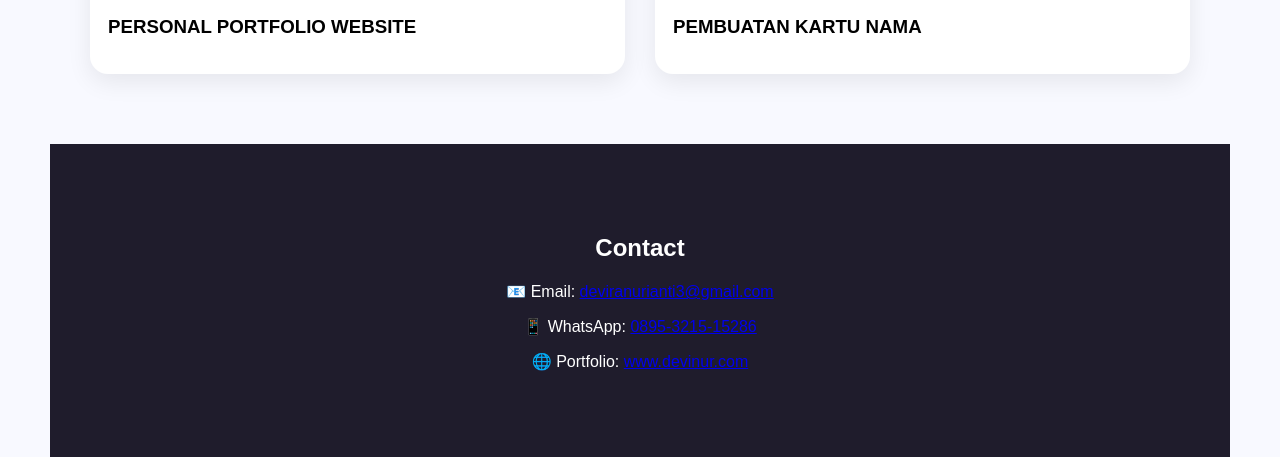
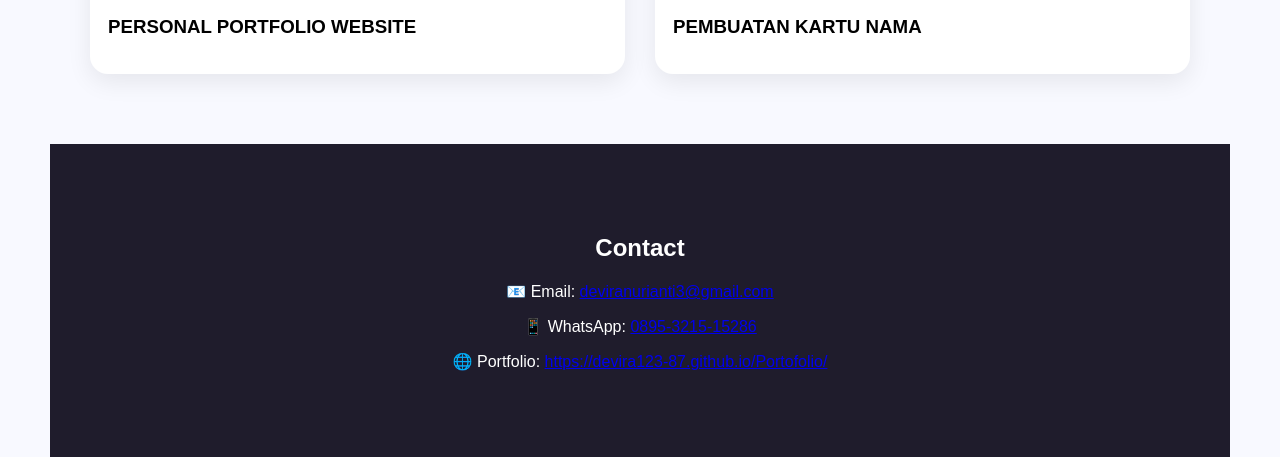
Before and after one commit to Devira123-87/Portofolio, a plain HTML site: page index.html in a window 1280 px wide. Shown: the part 2623-3080 px from the top of the page. Drawn offline with Linux system fonts and the light colour scheme.

Commit message:
Initial commit

```diff
--- a/index.html
+++ b/index.html
@@ -226,8 +226,8 @@
 
     <p>
         🌐 Portfolio:
-        <a href="#" class="contact-link">
-            www.devinur.com
+        <a href="https://devira123-87.github.io/Portofolio/" target="_blank" class="contact-link">
+            https://devira123-87.github.io/Portofolio/
         </a>
     </p>
 
```
